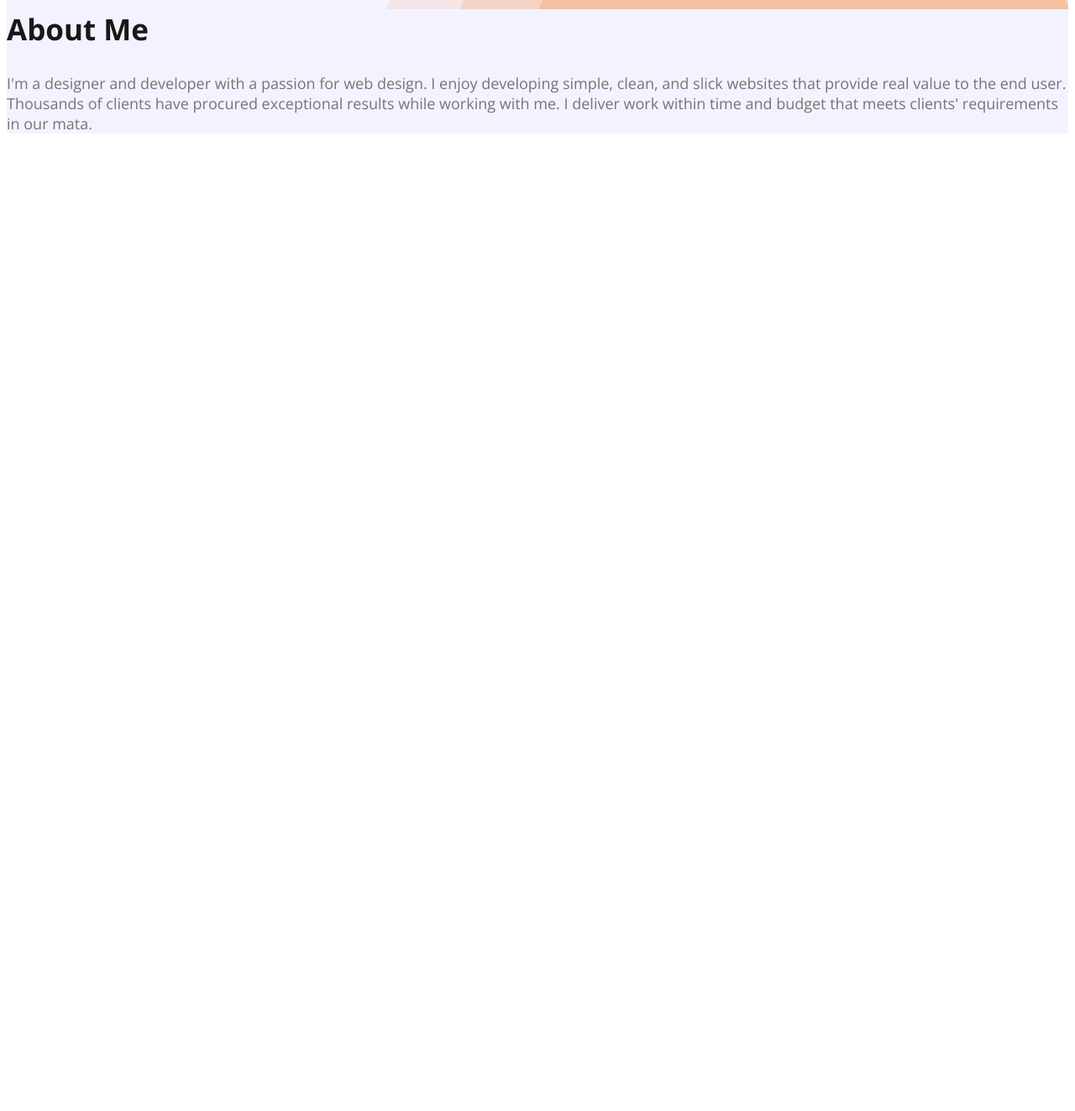
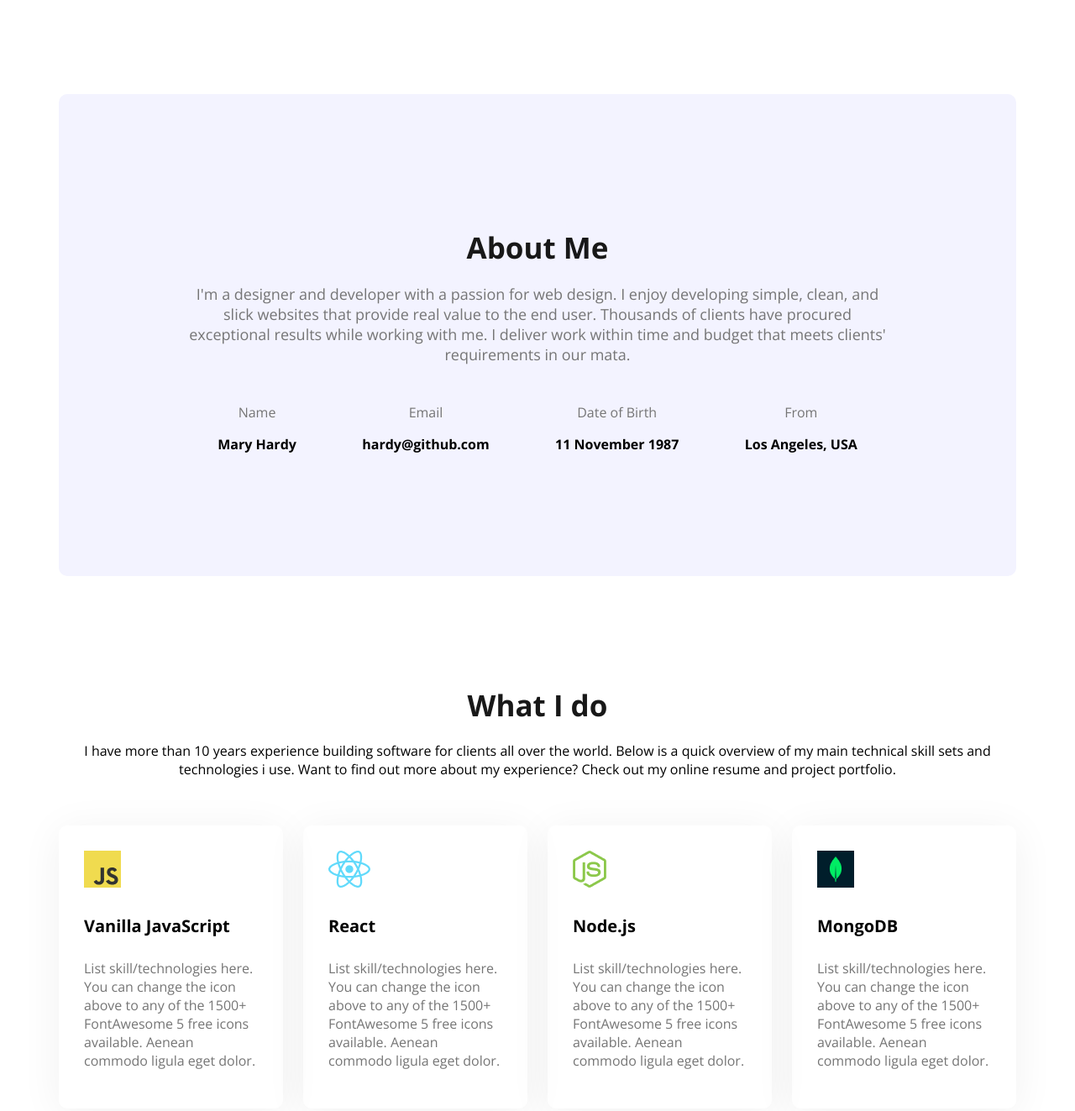
Before and after one commit to abidhossain-manu/portfolio, a plain HTML site: page index.html in a window 1280 px wide. Shown: the part 793-2116 px from the top of the page at 84% size. Before the commit the page ends 982 px from the top, so only its background shows below. Drawn offline with nearby package versions, Linux system fonts and the light colour scheme.

Commit message:
Added Skill Section

```diff
--- a/css/style.css
+++ b/css/style.css
@@ -1,7 +1,4 @@
 @import url('https://fonts.googleapis.com/css2?family=Open+Sans:ital,wght@0,300..800;1,300..800&family=Work+Sans:ital,wght@0,100..900;1,100..900&display=swap');
-
-
-
 
 
 .open-sans-normal {
@@ -21,7 +18,7 @@
     border-radius: 5px;
     font-size: 20px;
     border: none;
-   margin-right: 20px;
+    margin-right: 20px;
 
 }
 
@@ -118,6 +115,8 @@ nav ul a{
     color: #181818;
     font-size: 35px;
     font-weight: bold;
+    margin-bottom: 20px;
+
 
 }
 
@@ -125,3 +124,100 @@ nav ul a{
 .secondary-bg {
     background-color: #f3f3ff;
 }
+
+
+.about {
+
+border-radius: 10px;
+padding: 130px 150px;
+margin-top: 130px;
+text-align: center;
+}
+
+
+main {
+
+    max-width: 1140px;
+    margin: 0 auto;
+
+}
+
+main section {
+
+    margin-top: 130px;
+    margin-bottom: 130px;
+
+}
+
+.item-description{
+
+    font-weight: bold;
+    font-size: 16px;
+
+}
+
+.item-tittle{
+
+    font-weight: 400;
+    color: #757575;
+
+}
+
+.about-items{
+
+display: flex;
+justify-content: space-around;
+
+}
+
+.text-center{
+    text-align: center;
+}
+
+.skills-container{
+
+    display: flex;
+    gap: 24px;
+
+}
+
+.skill{
+    padding: 30px;
+    border-radius: 10px;
+    box-shadow: 0 6px 50px 0 rgba(0, 0, 0, 0.06);
+
+}
+
+.skill2{
+    width: 200px;
+    height: 200px;
+    border: 2px solid slateblue;
+    white-space: nowrap;
+    overflow: hidden;
+    text-overflow: ellipsis;
+
+}
+
+
+.skill-tittle{
+
+    font-size: 20px;
+    font-weight: bold;
+
+
+}
+
+
+.skill-description{
+
+    font-size: 16px;
+    font-weight: 400;
+    color: #757575;
+
+}
+
+.section-description {
+
+    padding-bottom: 40px;
+
+}
--- a/index.html
+++ b/index.html
@@ -43,6 +43,8 @@
 
 </div>
 
+</header>
+
 <main>
     <section class="about secondary-bg">
 
@@ -50,18 +52,65 @@
     <h2 class="section-tittle">About Me</h2>
     <p class="description">I'm a designer and developer with a passion for web design. I enjoy developing simple, clean, and slick websites that provide real value to the end user. Thousands of clients have procured exceptional results while working with me. I deliver work within time and budget that meets clients' requirements in our mata.</p>
 
+<div class="about-items">
+
+    <div class="about-item">
+    <p class="item-tittle">Name</p>
+    <p class="item-description">Mary Hardy</p>
+</div>
+
+<div class="about-item">
+    <p class="item-tittle">Email</p>
+    <p class="item-description">hardy@github.com</p>
+</div>
+
+<div class="about-item">
+    <p class="item-tittle">Date of Birth</p>
+    <p class="item-description">11 November 1987</p>
+</div>
+
+<div class="about-item">
+    <p class="item-tittle">From</p>
+    <p class="item-description">Los Angeles, USA</p>
+</div>
+</div>
+</section>
 
 
+<section class="skills">
+    <h3 class="section-tittle text-center">What I do</h3>
+    <p class="section-description text-center">I have more than 10 years experience building software for clients all over the world. Below is a quick overview of my main technical skill sets and technologies i use. Want to find out more about my experience? Check out my online resume and project portfolio.</p>
+
+<div class="skills-container">
 
 
+<div class="skill">
+    <img src="./images/icons/js.png" alt="">
+    <h4 class="skill-tittle">Vanilla JavaScript</h4>
+    <p class="skill-description">List skill/technologies here. You can change the icon above to any of the 1500+ FontAwesome 5 free icons available. Aenean commodo ligula eget dolor.</p>
+</div>
+
+<div class="skill">
+    <img src="./images/icons/react.png" alt="">
+    <h4 class="skill-tittle">React</h4>
+    <p class="skill-description">List skill/technologies here. You can change the icon above to any of the 1500+ FontAwesome 5 free icons available. Aenean commodo ligula eget dolor.</p>
+</div>
+
+<div class="skill">
+    <img src="./images/icons/nodejs.png" alt="">
+    <h4 class="skill-tittle">Node.js</h4>
+    <p class="skill-description">List skill/technologies here. You can change the icon above to any of the 1500+ FontAwesome 5 free icons available. Aenean commodo ligula eget dolor.</p>
+</div>
+
+<div class="skill">
+    <img src="./images/icons/mongo.png" alt="">
+    <h4 class="skill-tittle">MongoDB</h4>
+    <p class="skill-description">List skill/technologies here. You can change the icon above to any of the 1500+ FontAwesome 5 free icons available. Aenean commodo ligula eget dolor.</p>
+</div>
+</div>
+</section>
 
 
-
-
-
-
-
-</section>
 </main>
 
 
```
